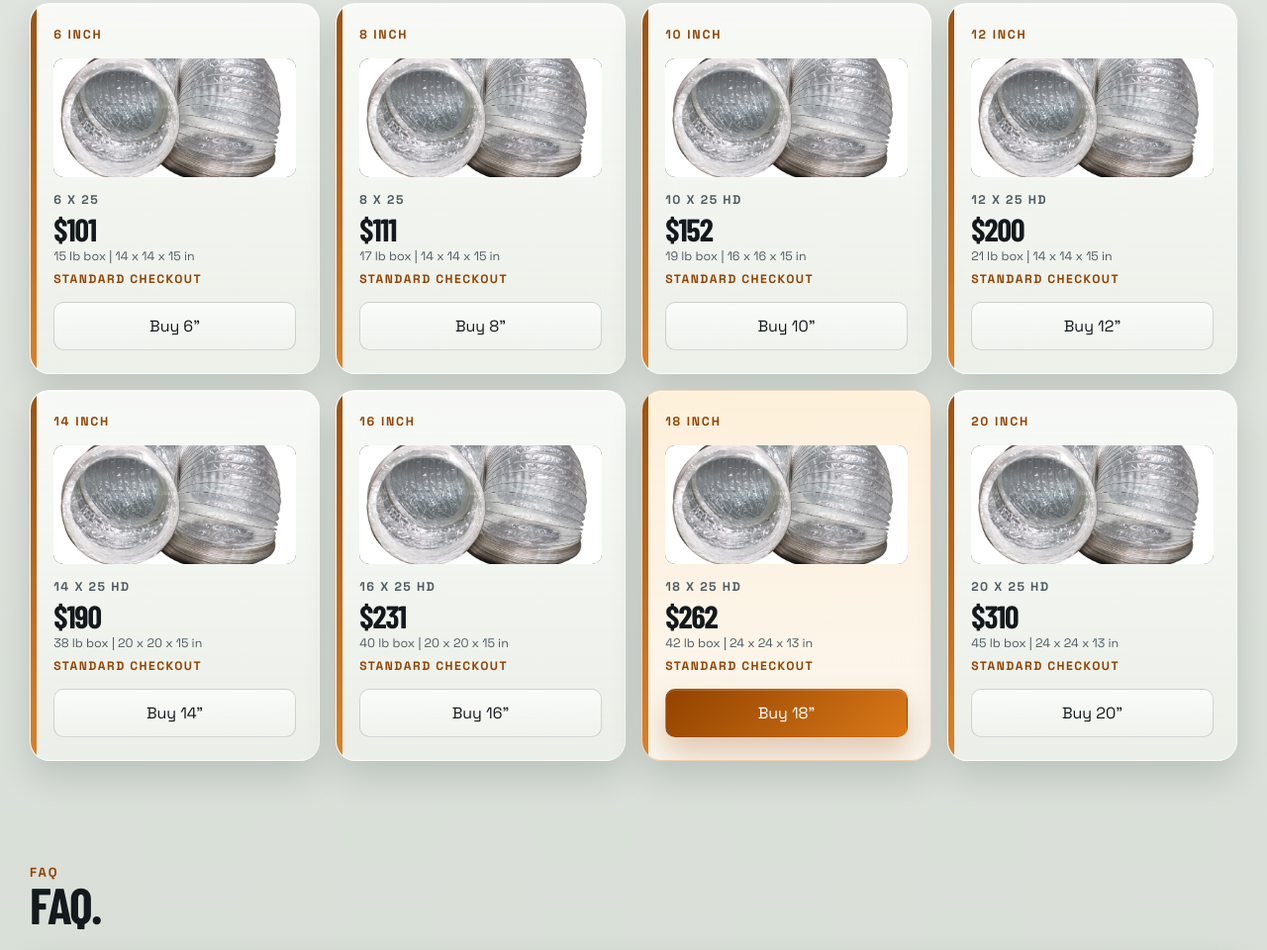
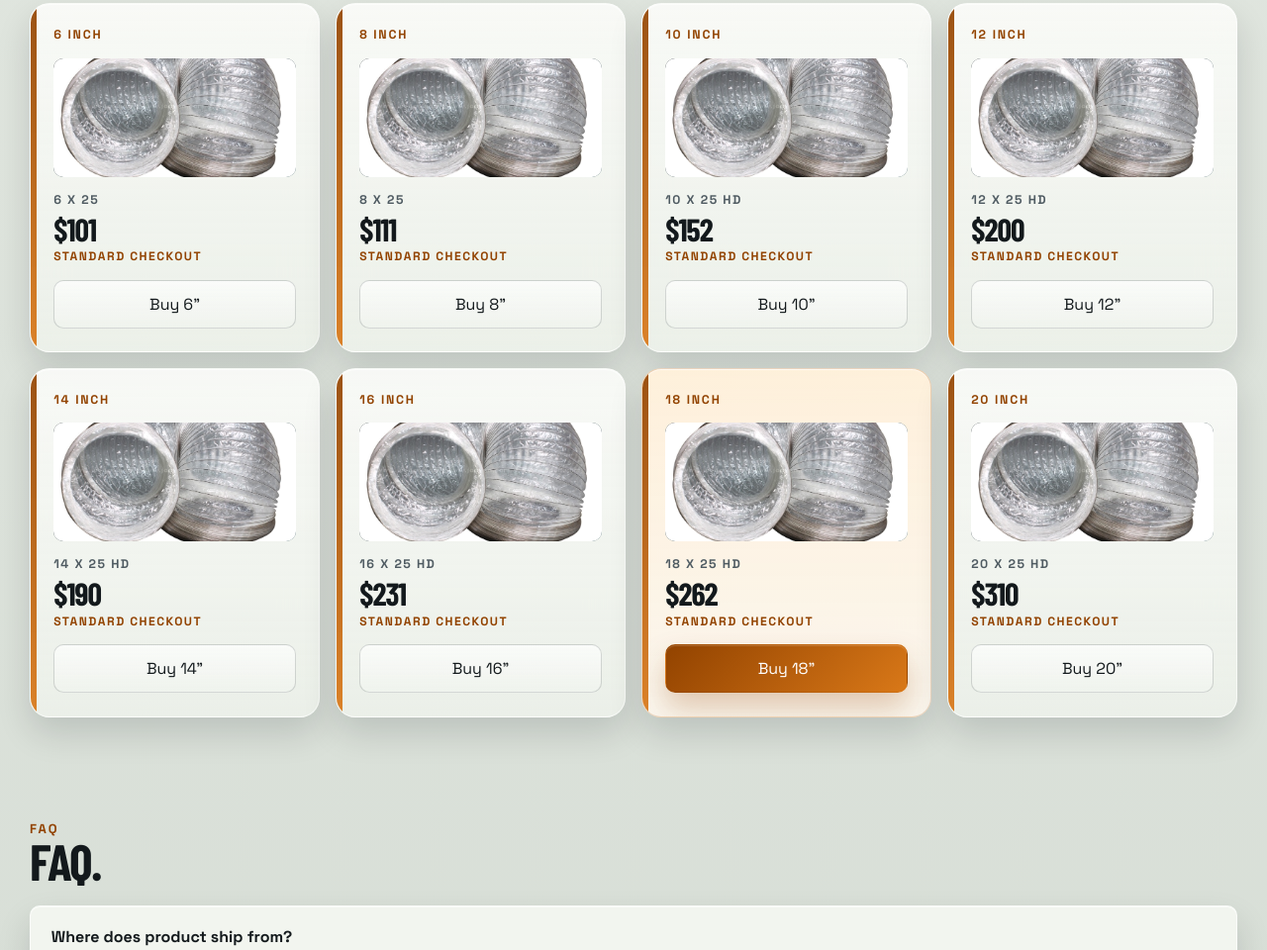
Before and after one commit to brytegoodell/mylarduct, a plain HTML site: page site/index.html in a window 1280 px wide. Shown: the part 1429-2389 px from the top of the page at 99% size. Drawn offline with nearby package versions, Linux system fonts and the light colour scheme; a web font is replaced by a local one.

Commit message:
Remove package detail lines from size cards

```diff
--- a/site/index.html
+++ b/site/index.html
@@ -181,7 +181,6 @@
           <div class="size-details">
             <span class="size-spec">6 x 25</span>
             <strong class="size-price">$101</strong>
-            <span class="size-pack">15 lb box | 14 x 14 x 15 in</span>
             <span class="size-status">Standard checkout</span>
           </div>
           <button class="button button-ghost size-button" type="button" data-checkout-size="6 inch">Buy 6"</button>
@@ -193,7 +192,6 @@
           <div class="size-details">
             <span class="size-spec">8 x 25</span>
             <strong class="size-price">$111</strong>
-            <span class="size-pack">17 lb box | 14 x 14 x 15 in</span>
             <span class="size-status">Standard checkout</span>
           </div>
           <button class="button button-ghost size-button" type="button" data-checkout-size="8 inch">Buy 8"</button>
@@ -205,7 +203,6 @@
           <div class="size-details">
             <span class="size-spec">10 x 25 HD</span>
             <strong class="size-price">$152</strong>
-            <span class="size-pack">19 lb box | 16 x 16 x 15 in</span>
             <span class="size-status">Standard checkout</span>
           </div>
           <button class="button button-ghost size-button" type="button" data-checkout-size="10 inch">Buy 10"</button>
@@ -217,7 +214,6 @@
           <div class="size-details">
             <span class="size-spec">12 x 25 HD</span>
             <strong class="size-price">$200</strong>
-            <span class="size-pack">21 lb box | 14 x 14 x 15 in</span>
             <span class="size-status">Standard checkout</span>
           </div>
           <button class="button button-ghost size-button" type="button" data-checkout-size="12 inch">Buy 12"</button>
@@ -229,7 +225,6 @@
           <div class="size-details">
             <span class="size-spec">14 x 25 HD</span>
             <strong class="size-price">$190</strong>
-            <span class="size-pack">38 lb box | 20 x 20 x 15 in</span>
             <span class="size-status">Standard checkout</span>
           </div>
           <button class="button button-ghost size-button" type="button" data-checkout-size="14 inch">Buy 14"</button>
@@ -241,7 +236,6 @@
           <div class="size-details">
             <span class="size-spec">16 x 25 HD</span>
             <strong class="size-price">$231</strong>
-            <span class="size-pack">40 lb box | 20 x 20 x 15 in</span>
             <span class="size-status">Standard checkout</span>
           </div>
           <button class="button button-ghost size-button" type="button" data-checkout-size="16 inch">Buy 16"</button>
@@ -253,7 +247,6 @@
           <div class="size-details">
             <span class="size-spec">18 x 25 HD</span>
             <strong class="size-price">$262</strong>
-            <span class="size-pack">42 lb box | 24 x 24 x 13 in</span>
             <span class="size-status">Standard checkout</span>
           </div>
           <button class="button button-primary size-button" type="button" data-checkout-size="18 inch">Buy 18"</button>
@@ -265,7 +258,6 @@
           <div class="size-details">
             <span class="size-spec">20 x 25 HD</span>
             <strong class="size-price">$310</strong>
-            <span class="size-pack">45 lb box | 24 x 24 x 13 in</span>
             <span class="size-status">Standard checkout</span>
           </div>
           <button class="button button-ghost size-button" type="button" data-checkout-size="20 inch">Buy 20"</button>
```
